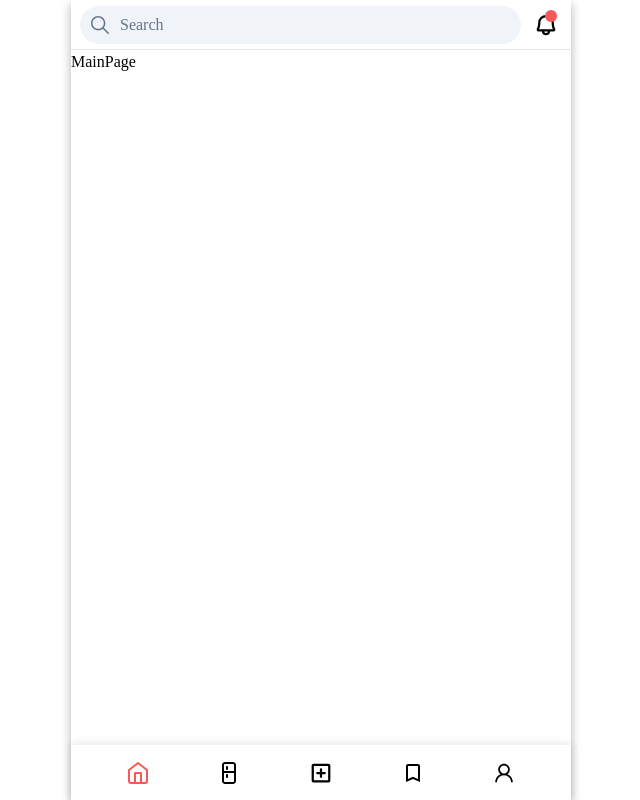
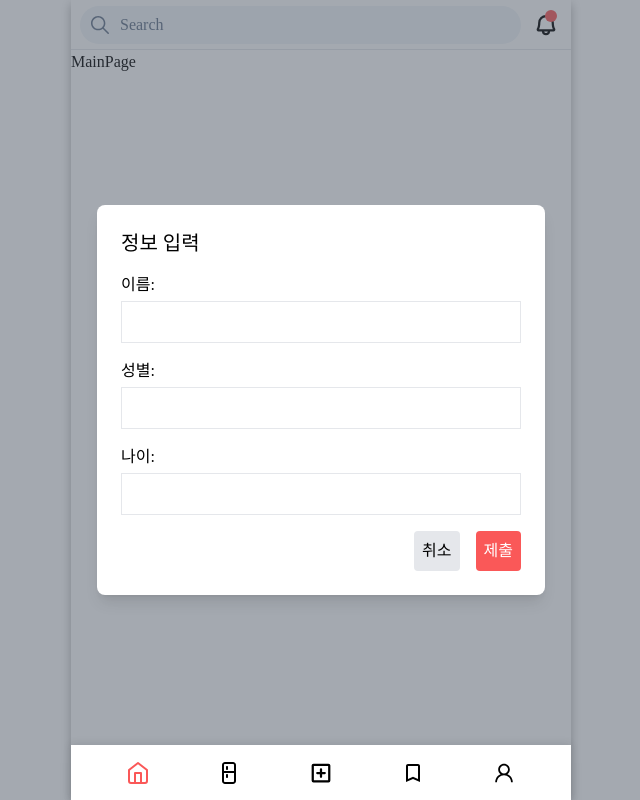
Before and after one commit to OZ-Coding-School/oz_02_main-001-FE, a React (Vite) app: page / in a window 1280 px wide. Shown: the whole page, without its empty margins (319-959 px from the left). Built offline with nearby package versions, Linux system fonts and the light colour scheme; a web font is replaced by a local one.

Commit message:
style: 메인페이지 모달 작업중

```diff
--- a/src/pages/MainPage/components/Modal.tsx
+++ b/src/pages/MainPage/components/Modal.tsx
@@ -17,7 +17,7 @@ const Modal: React.FC<ModalProps> = ({ isOpen, onClose, onSubmit }) => {
 
   const handleSubmit = (event: React.FormEvent) => {
     event.preventDefault();
-    console.log({ name, gender, age });
+    onSubmit(name, gender, age);
     navigate("/");
   };
 
--- a/src/pages/MainPage/page/index.tsx
+++ b/src/pages/MainPage/page/index.tsx
@@ -1,12 +1,28 @@
 import Footer from "@components/footer/Footer";
 import MainHeader from "@components/header/MainHeader";
-import React from "react";
+import Modal from "../components/Modal";
+import React, { useEffect, useState } from "react";
 
 const MainPage = () => {
+  const [isMainPageModalOpen, setIsMainPageModalOpen] = useState(false);
+
+  useEffect(() => {
+    setIsMainPageModalOpen(true);
+  }, []);
+
+  const handleCloseModal = () => {
+    setIsMainPageModalOpen(false);
+  };
+
+  const handleSubmitModal = (name: string, gender: string, age: string) => {
+    setIsMainPageModalOpen(false);
+  };
+
   return (
     <div>
       <MainHeader />
       <p>MainPage</p>
+      <Modal isOpen={isMainPageModalOpen} onClose={handleCloseModal} onSubmit={handleSubmitModal} />
       <Footer page="main" />
     </div>
   );
```
